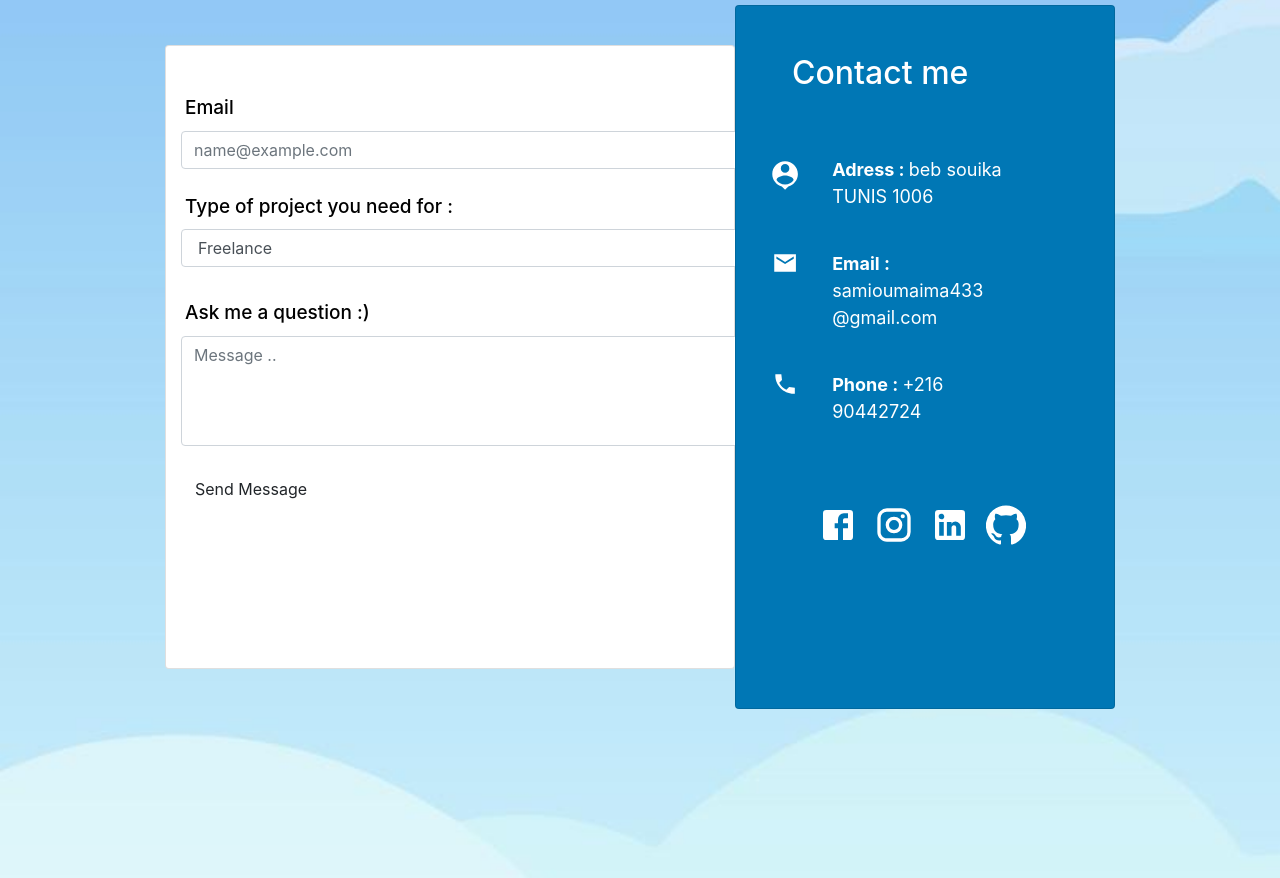
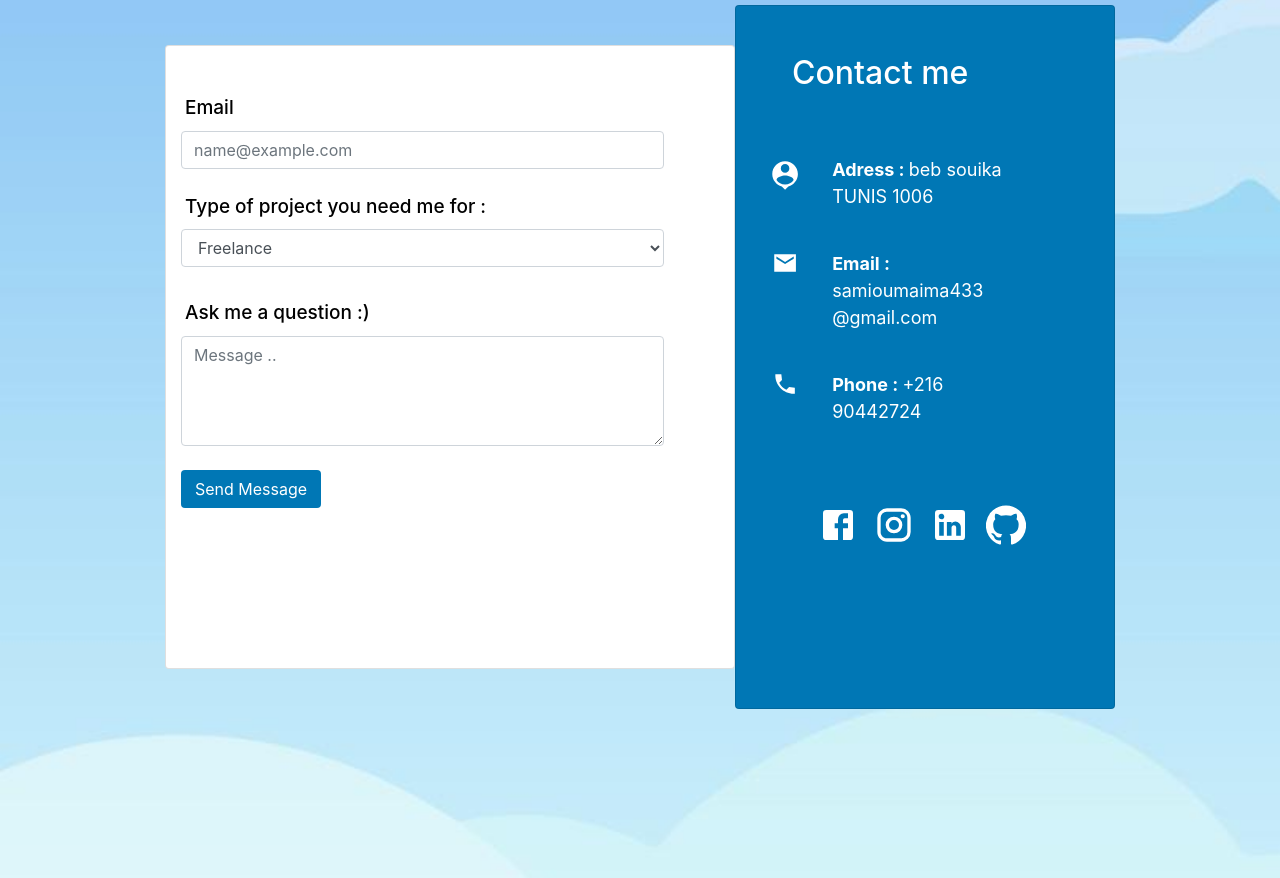
Before and after one commit to oumaimasami/portfolio, a React (Create React App) app: page / in a window 1280 px wide. Shown: the part 1534-2412 px from the top of the page. Built offline with nearby package versions, Linux system fonts and the light colour scheme.

Commit message:
<<<<<<<<

```diff
--- a/src/components/About.js
+++ b/src/components/About.js
@@ -5,7 +5,7 @@ export default function About() {
   return (
     <div className="container">
       <div className="About row mt-5" id="About">
-        <div className="col-6">
+        <div className="col-lg-6 col-sm-12 col-md-12">
           <p className="resume m-5 ">
             Welcome to my portfolio ,check my CV and the projects I've worked on
             below , feel free to cantact me.
@@ -18,7 +18,7 @@ export default function About() {
             CV
           </a>
         </div>
-        <div className="col-6">
+        <div className="col-lg-6 col-sm-12 col-md-12">
           <Candle />
         </div>
       </div>
--- a/src/components/Cantact.js
+++ b/src/components/Cantact.js
@@ -11,23 +11,26 @@ export default function Cantact() {
   return (
     <div className="container mb-5 pb-5">
       <div className=" row contact" id="Cantact">
-        <form className="col-6 card form1 my-5">
+        <form className="col-lg-6 col-sm-12 col-md-12 card form1 my-5">
           <div className="form-group mt-5 mb-3">
             <label className="mx-1" for="exampleFormControlInput1 pt-2">
               Email
             </label>
             <input
               type="email"
-              className="form-control"
+              className="form-control col-10"
               id="exampleFormControlInput1"
               placeholder="name@example.com"
             />
           </div>
           <div className="form-group my-2">
             <label className="mx-1" for="exampleFormControlSelect1">
-              Type of project you need for :
+              Type of project you need me for :
             </label>
-            <select className="form-control" id="exampleFormControlSelect1">
+            <select
+              className="form-control col-10"
+              id="exampleFormControlSelect1"
+            >
               <option>Freelance</option>
               <option>Frontend (React JS, React Native)</option>
               <option>Backend (NodeJS,ExpressJS)</option>
@@ -40,7 +43,7 @@ export default function Cantact() {
               Ask me a question :)
             </label>
             <textarea
-              className="form-control"
+              className="form-control col-10"
               id="exampleFormControlTextarea1"
               placeholder="Message .."
               rows="4"
@@ -50,7 +53,7 @@ export default function Cantact() {
             Send Message
           </button>
         </form>
-        <div className="card informations col-4  my-2 pl-2">
+        <div className="card informations col-lg-4 col-sm-12 col-md-12  my-2 pl-2">
           <h2 className="mt-5 mx-5 ">Contact me</h2>
           <div className="row">
             <PersonPinIcon
--- a/src/components/Navbar.js
+++ b/src/components/Navbar.js
@@ -10,7 +10,7 @@ export default function Navbar({ light }) {
           : "navbar navbar-expand-lg navbar-light light1"
       }
     >
-      <button
+      {/* <button
         class="navbar-toggler"
         type="button"
         data-toggle="collapse"
@@ -20,7 +20,7 @@ export default function Navbar({ light }) {
         aria-label="Toggle navigation"
       >
         <FormatListBulletedIcon />
-      </button>
+      </button> */}
 
       <div class="collapse navbar-collapse" id="navbarSupportedContent">
         <ul className="navbar-nav">
--- a/src/components/cantact.css
+++ b/src/components/cantact.css
@@ -2,7 +2,6 @@
     height: 90vh ;
     display: flex;
     justify-content: center;
-
 }
 .form1{
     color: black !important;
@@ -11,17 +10,17 @@
     width: 140px;
     padding-top: 8px;
     padding-bottom: 8px;
-    background-color: #0077B5;
+    background-color: #0077B5 !important;
     border-color: #0077B5;
     text-align: center;
-    color: white;
+    color: white !important;
     border-radius: 10px;
     cursor: pointer;
 }
 .button-contact:hover{
-    background-color: white;
-    border:1px solid #0077B5;
-    color: #0077B5;
+    background-color: white !important;
+    border:1px solid #0077B5 !important;
+    color: #0077B5 !important;
 }
 .informations{
     background: #0077B5 !important;
--- a/src/components/navbar.css
+++ b/src/components/navbar.css
@@ -71,3 +71,4 @@ nav a:hover::after {
   background: #4276EC ;
   color: white;
 }
+/* Use a media query to add a breakpoint at 800px: */
```
